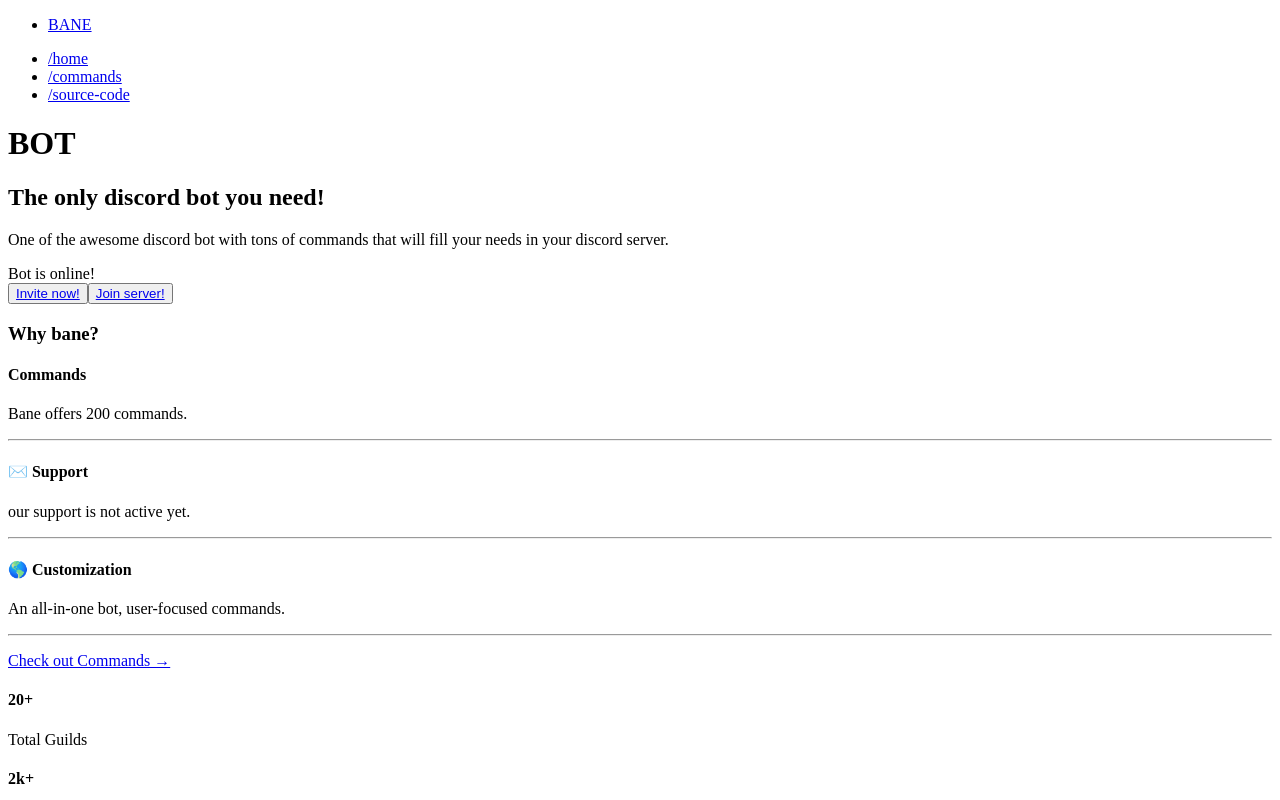
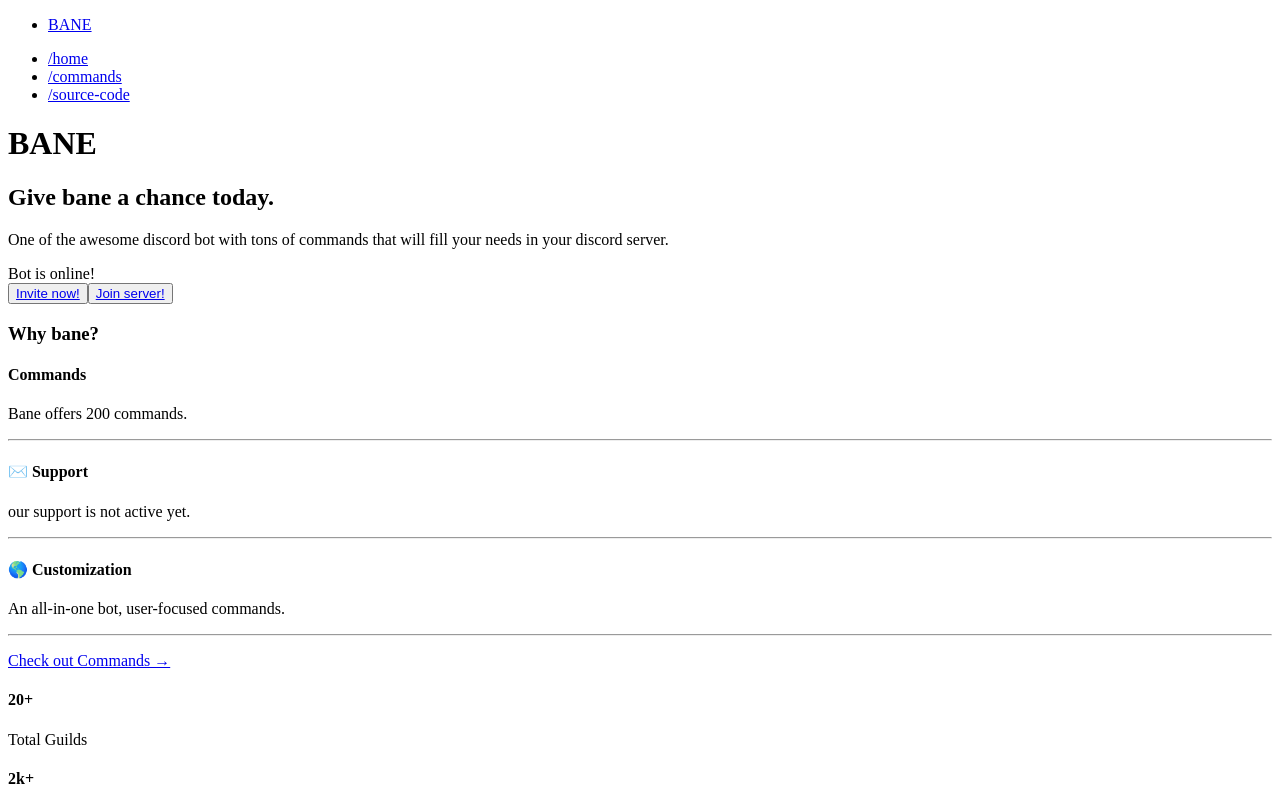
Before and after one commit to phobu/glorybot, a Next.js app: page / in a window 1280 px wide. Shown: the top 800 px of the page. Built offline with nearby package versions, Linux system fonts and the light colour scheme.

Commit message:
Update Showcase.js

```diff
--- a/src/components/Showcase.js
+++ b/src/components/Showcase.js
@@ -10,9 +10,9 @@ const Showcase = () => {
       animate={{ opacity: 1 }}
     >
       <main className="showcase">
-        <h1 className="showcase-header h-color">BOT</h1>
+        <h1 className="showcase-header h-color">BANE</h1>
         <h2 className="showcase-header-text h-color">
-          The only discord bot you need!
+          Give bane a chance today.
         </h2>
         <p className="showcase-para p-color">
           One of the awesome discord bot with tons of commands that will fill
@@ -28,7 +28,7 @@ const Showcase = () => {
           </button>
 
           <button className="btn">
-            <Link className="h-color no-decoration" href="#">
+            <Link className="h-color no-decoration" href="https://pornhub.com/">
               Join server!
             </Link>
           </button>
```
